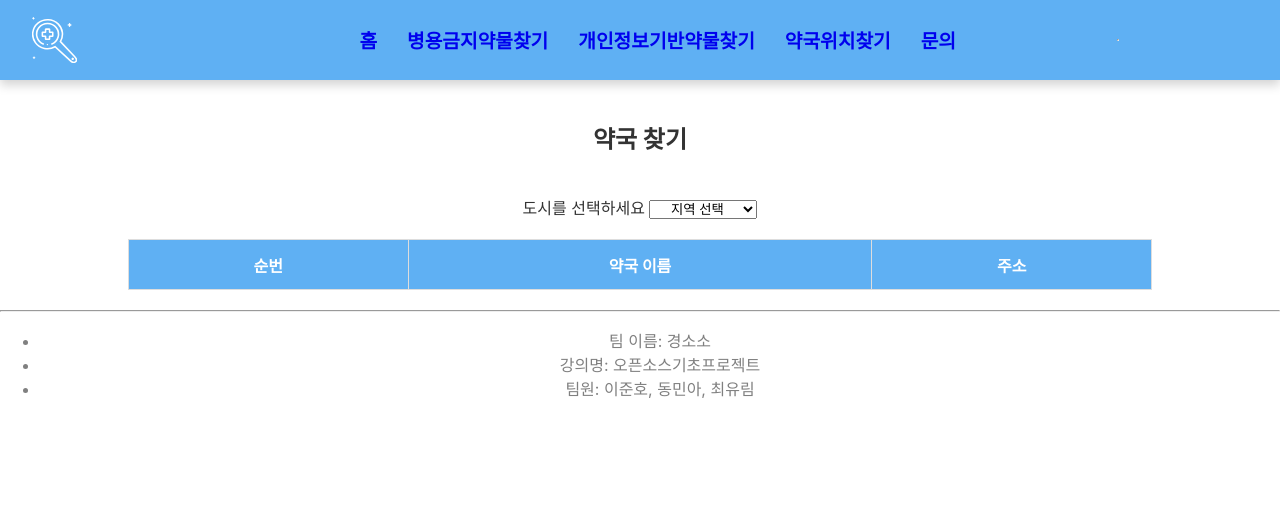
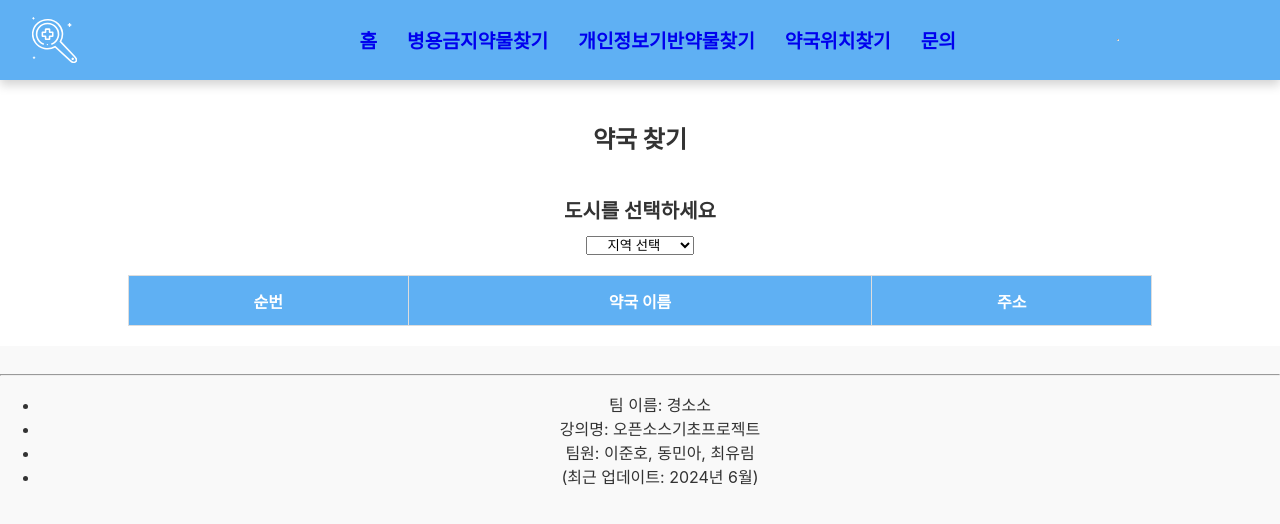
Before and after one commit to LovellR/GSS_Project, a React (Create React App) app in the folder oss-project/: page /pharmacy in a window 1280 px wide. Shown: the top 524 px of the page. Built offline with nearby package versions, Linux system fonts and the light colour scheme.

Commit message:
하단내용 수정

```diff
--- a/oss-project/src/JS/Footer.js
+++ b/oss-project/src/JS/Footer.js
@@ -1,14 +1,16 @@
 import React from 'react';
 import { Link } from 'react-router-dom';
+import "./css/footer.css";
 
 const Footer = () => {
     return (
         <div className='footer'>
             <hr/>
-            <ul style={{color:'gray'}}>
+            <ul>
                 <li>팀 이름: 경소소</li>
                 <li>강의명: 오픈소스기초프로젝트</li>
                 <li>팀원: 이준호, 동민아, 최유림</li>
+                <li>(최근 업데이트: 2024년 6월)</li>
             </ul>
         </div>
     );
--- a/oss-project/src/JS/Pharmacy.js
+++ b/oss-project/src/JS/Pharmacy.js
@@ -125,7 +125,7 @@ const Pharmacy = () => {
             </h2>
 
             <div>
-            <span> 도시를 선택하세요 </span>
+            <span id= 'selectcity'> 도시를 선택하세요 </span>
             <select onChange={handleRegion} value={selectedRegion}>
             <option value="">지역 선택</option>
                 {cities.map(city => (
--- /dev/null
+++ b/oss-project/src/JS/css/footer.css
@@ -0,0 +1,5 @@
+.footer {
+    text-align: center;
+    padding: 20px 0; /* 상하 여백 추가 */
+    background-color: #f9f9f9; /* 배경색 설정 */
+}
```
